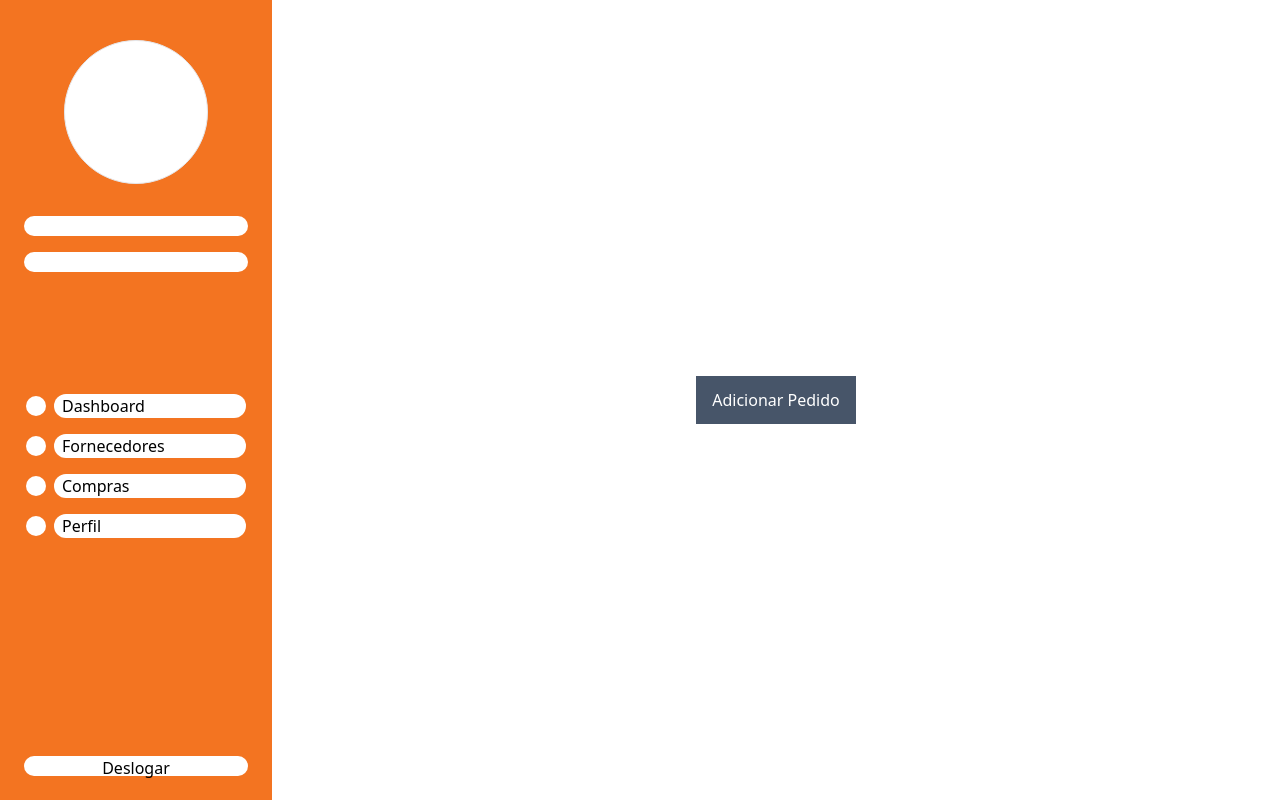
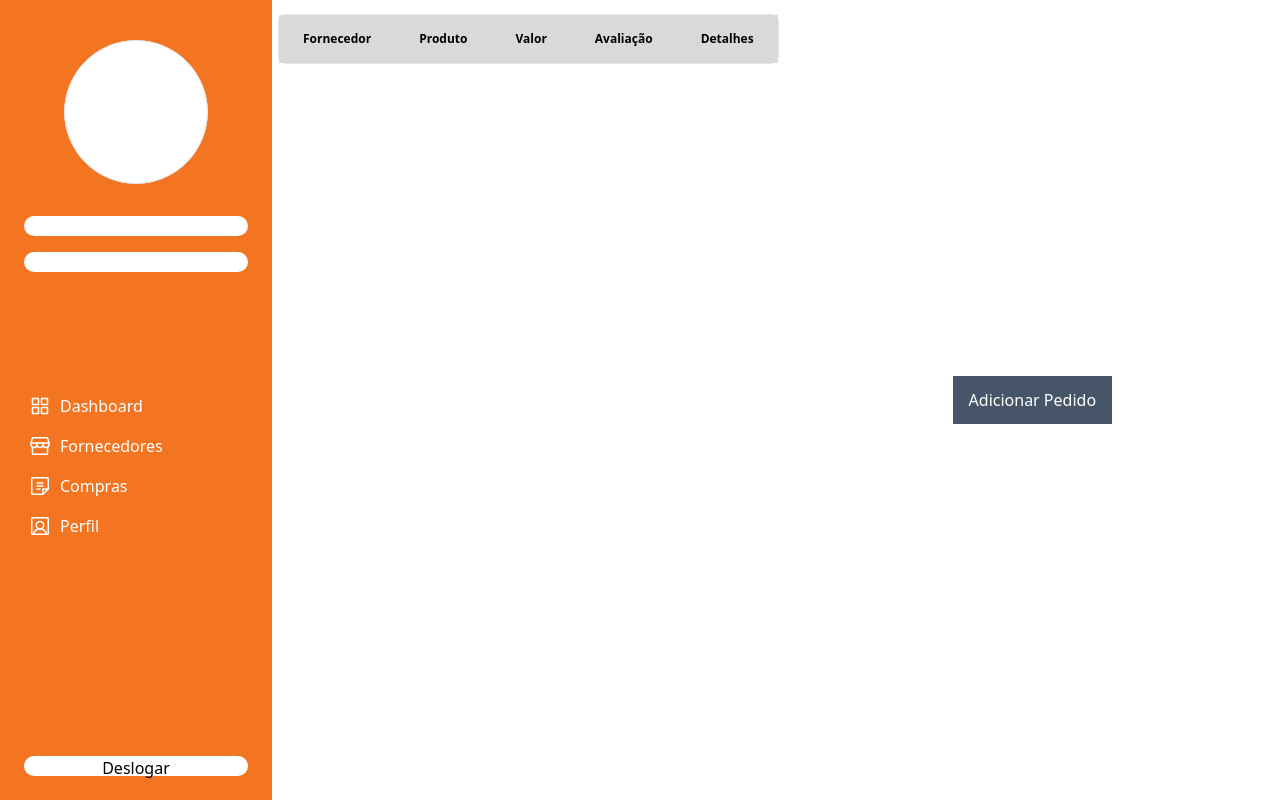
Before and after one commit to HugoSSantos/PACE, a React (Vite) app in the folder web/: page / in a window 1280 px wide. Built offline with nearby package versions, Linux system fonts and the light colour scheme.

Commit message:
update modal and sidebar

```diff
--- a/web/src/App.tsx
+++ b/web/src/App.tsx
@@ -24,12 +24,12 @@ function App() {
         <Dialog.Content className='fixed bg-[#2A2634] py-8 px-10 text-white top-1/2 left-1/2 -translate-x-1/2 -translate-y-1/2 rounded-lg w-[480px] shadow-lg shadow-black/25'>
 			<div>
 				<Dialog.Title className='text-3xl font-black'>
-					Registre o seu pedido
+					Adicionar Nova Compra
 				</Dialog.Title>
 				<form className='my-6 flex flex-col gap-2'>
-					<label htmlFor="pedido" className='my-2'>Pedido</label>
+					<label htmlFor="pedido" className='my-2'>Produto</label>
 					<input type="text" placeholder='Informe o número do seu pedido'
-						className='px-1 border-none'/>
+						className='px-1 border-none h-6'/>
 				</form>
 
 			<div className='flex w-full justify-center items-center'>
--- a/web/src/components/Navagator.tsx
+++ b/web/src/components/Navagator.tsx
@@ -1,17 +1,19 @@
+import { SquaresFour } from "phosphor-react";
 
 interface navegatorProps{
     name: string;
+    url: string;
 }
 
 
-export function Navegator({name}: navegatorProps){
+export function Navegator({name, url}: navegatorProps){
 
     return(
-        <div className="flex w-60 items-center  justify-center mt-4 group hover:bg-transparent cursor-pointer">
-            <div className="w-5 h-5 rounded-full bg-white mr-2 group-hover:bg-gray-600  cursor-pointer"></div>
+        <a href={url} className="flex w-60 items-center  justify-center mt-4 group hover:bg-transparent cursor-pointer">
+            <SquaresFour size={24} />
             <label htmlFor="" className="w-48 h-6 px-2 items-center bg-white rounded-xl group-hover:bg-gray-600 group-hover:text-white cursor-pointer">
                 {name}
             </label>
-        </div>
+        </a>
     )
 }
--- a/web/src/components/SideBar.tsx
+++ b/web/src/components/SideBar.tsx
@@ -1,3 +1,4 @@
+import { Note, SquaresFour, Storefront, UserSquare } from "phosphor-react";
 import { Navegator } from "./Navagator";
 
 export function SideBar(){
@@ -16,11 +17,30 @@ export function SideBar(){
                 </label>
                 </div>
                 <div className="flex flex-col h-[45%] items-center justify-start mt-4 p-3">
-                    <Navegator name="Dashboard"/>
-                    <Navegator name="Fornecedores"/>
-                    <Navegator name="Compras"/>
-                    <Navegator name="Perfil"/>
-
+                    <a href="/" className="flex w-60 items-center  justify-center mt-4 group hover:bg-transparent cursor-pointer">
+                        <SquaresFour size={24} className="text-white  group-hover:text-black"/>
+                        <label htmlFor="" className="w-48 h-6 px-2 items-center text-white  group-hover:text-black cursor-pointer">
+                            Dashboard
+                        </label>
+                    </a>
+                    <a href="/" className="flex w-60 items-center  justify-center mt-4 group hover:bg-transparent cursor-pointer">
+                        <Storefront size={24} className="text-white  group-hover:text-black"/>
+                        <label htmlFor="" className="w-48 h-6 px-2 items-center text-white  group-hover:text-black cursor-pointer">
+                            Fornecedores
+                        </label>
+                    </a>
+                    <a href="/" className="flex w-60 items-center  justify-center mt-4 group hover:bg-transparent cursor-pointer">
+                        <Note size={24} className="text-white  group-hover:text-black"/>
+                        <label htmlFor="" className="w-48 h-6 px-2 items-center text-white  group-hover:text-black cursor-pointer">
+                            Compras
+                        </label>
+                    </a>
+                    <a href="/" className="flex w-60 items-center  justify-center mt-4 group hover:bg-transparent cursor-pointer">
+                        <UserSquare size={24} className="text-white  group-hover:text-black"/>
+                        <label htmlFor="" className="w-48 h-6 px-2 items-center text-white  group-hover:text-black cursor-pointer">
+                            Perfil
+                        </label>
+                    </a>
                 </div>
                 <div className="flex flex-col flex-1 items-center p-6">
                     <button className="w-56 h-5 bg-white mt-4 items-center rounded-xl hover:bg-gray-600 hover:text-white">
--- a/web/src/pages/FornecedorPerfil.tsx
+++ b/web/src/pages/FornecedorPerfil.tsx
@@ -6,6 +6,48 @@ export function FornecedorPerfil(){
     return(
         <div className='flex'>
             <SideBar/>
+            <div className='flex flex-col'>
+                <div>
+
+                </div>
+                <div>
+                <div className="flex flex-1 items-start justify-center object-fill mt-2 overflow-y-scroll scrollbar-thin scrollbar-thumb-transparent scrollbar-track-transparent">
+                    <div className="flex flex-col w-full ">
+                            <div className="flex p-1.5 w-full">
+                                <div className="border rounded-lg w-full">
+                                    <table className="min-w-full divide-y-8">
+                                        <thead className="bg-[#D9D9D9]">
+                                            <th scope="col" className="px-6 py-4 text-xs">Fornecedor</th>
+                                            <th scope="col" className="px-6 py-4 text-xs">Produto</th>
+                                            <th scope="col" className="px-6 py-4 text-xs">Valor</th>
+                                            <th scope="col" className="px-6 py-4 text-xs">Avaliação</th>
+                                            <th scope="col" className="px-6 py-4 text-xs">Detalhes</th>
+                                        </thead>
+                                        <tbody className="divide-y-8">
+                                            {/* {elementos.map(item => (
+                                                <TableItems
+                                                    fornecedor={item.fornecedor}
+                                                    produto={item.produto}
+                                                    valor={item.valor}
+                                                    avaliacao={item.avalicao}
+                                                    image={item.image}
+                                                />
+                                            )
+
+                                            )} */}
+                                        </tbody>
+
+                                    </table>
+
+                                </div>
+                            </div>
+
+                    </div>
+
+
+                </div>
+                </div>
+            </div>
             <div className="flex flex-2 w-full items-center justify-center">
                 <Dialog.Trigger className='flex items-center py-3 px-4 bg-slate-600 text-white'>
                     Adicionar Pedido
```
